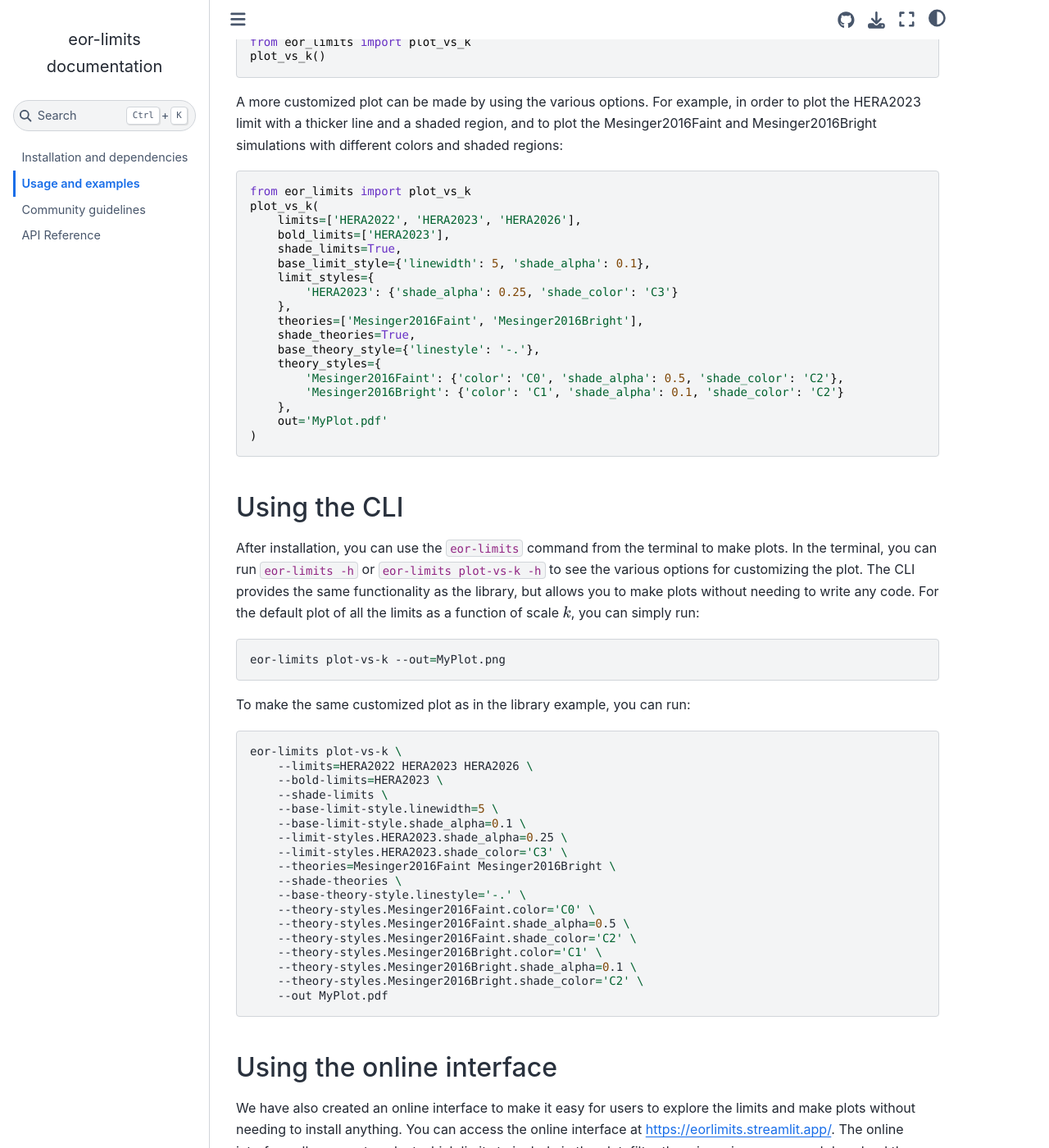
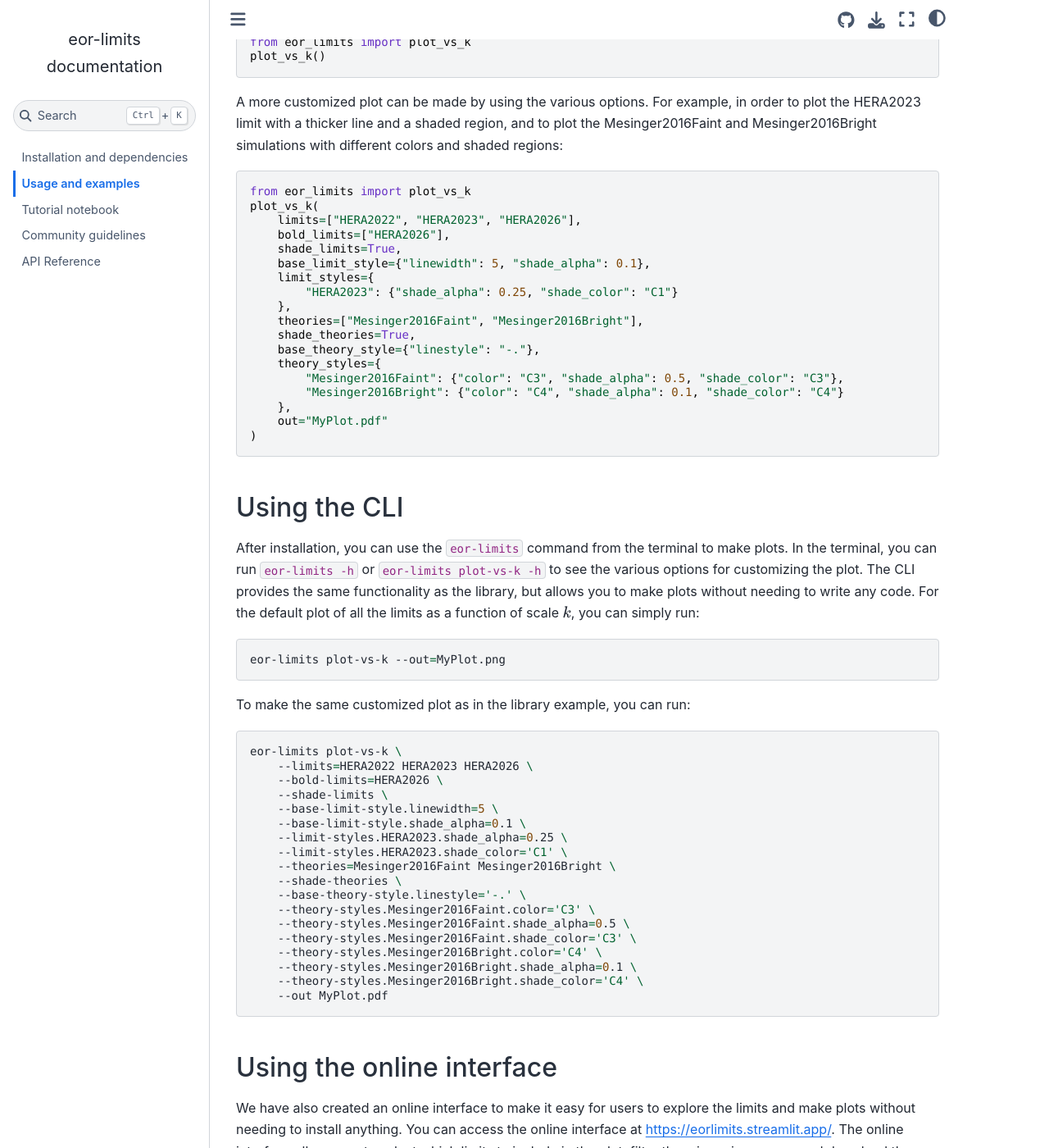
Before and after one commit to EoRImaging/eor_limits, a Sphinx documentation site: the page built from docs/source/usage.md, in a window 1280 px wide and 1400 px high, scrolled down 357 px. Shown: the whole window at 82% size. Built offline with Sphinx 7.4.7 and the Sphinx Book theme 1.1.4, drawn with Linux system fonts in a browser that asks for light colours; the version number could not be read and is left out.

Commit message:
add tutorial

````diff
--- a/README.md
+++ b/README.md
@@ -64,21 +64,21 @@
 ```python
 from eor_limits import plot_vs_k
 plot_vs_k(
-    limits=['HERA2022', 'HERA2023', 'HERA2026'],
-    bold_limits=['HERA2023'],
+    limits=["HERA2022", "HERA2023", "HERA2026"],
+    bold_limits=["HERA2026"],
     shade_limits=True,
-    base_limit_style={'linewidth': 5, 'shade_alpha': 0.1},
+    base_limit_style={"linewidth": 5, "shade_alpha": 0.1},
     limit_styles={
-        'HERA2023': {'shade_alpha': 0.25, 'shade_color': 'C3'}
+        "HERA2023": {"shade_alpha": 0.25, "shade_color": "C1"}
     },
-    theories=['Mesinger2016Faint', 'Mesinger2016Bright'],
+    theories=["Mesinger2016Faint", "Mesinger2016Bright"],
     shade_theories=True,
-    base_theory_style={'linestyle': '-.'},
+    base_theory_style={"linestyle": "-."},
     theory_styles={
-        'Mesinger2016Faint': {'color': 'C0', 'shade_alpha': 0.5, 'shade_color': 'C2'},
-        'Mesinger2016Bright': {'color': 'C1', 'shade_alpha': 0.1, 'shade_color': 'C2'}
+        "Mesinger2016Faint": {"color": "C3", "shade_alpha": 0.5, "shade_color": "C3"},
+        "Mesinger2016Bright": {"color": "C4", "shade_alpha": 0.1, "shade_color": "C4"}
     },
-    out='MyPlot.pdf'
+    out="MyPlot.pdf"
 )
 ```
 
@@ -95,21 +95,21 @@
 ```bash
 eor-limits plot-vs-k \
     --limits=HERA2022 HERA2023 HERA2026 \
-    --bold-limits=HERA2023 \
+    --bold-limits=HERA2026 \
     --shade-limits \
     --base-limit-style.linewidth=5 \
     --base-limit-style.shade_alpha=0.1 \
     --limit-styles.HERA2023.shade_alpha=0.25 \
-    --limit-styles.HERA2023.shade_color='C3' \
+    --limit-styles.HERA2023.shade_color='C1' \
     --theories=Mesinger2016Faint Mesinger2016Bright \
     --shade-theories \
     --base-theory-style.linestyle='-.' \
-    --theory-styles.Mesinger2016Faint.color='C0' \
+    --theory-styles.Mesinger2016Faint.color='C3' \
     --theory-styles.Mesinger2016Faint.shade_alpha=0.5 \
-    --theory-styles.Mesinger2016Faint.shade_color='C2' \
-    --theory-styles.Mesinger2016Bright.color='C1' \
+    --theory-styles.Mesinger2016Faint.shade_color='C3' \
+    --theory-styles.Mesinger2016Bright.color='C4' \
     --theory-styles.Mesinger2016Bright.shade_alpha=0.1 \
-    --theory-styles.Mesinger2016Bright.shade_color='C2' \
+    --theory-styles.Mesinger2016Bright.shade_color='C4' \
     --out MyPlot.pdf
 ```
 
````
Also changed, not shown: docs/source/index.md (+1 -0 lines), docs/source/tutorial.ipynb (added).
